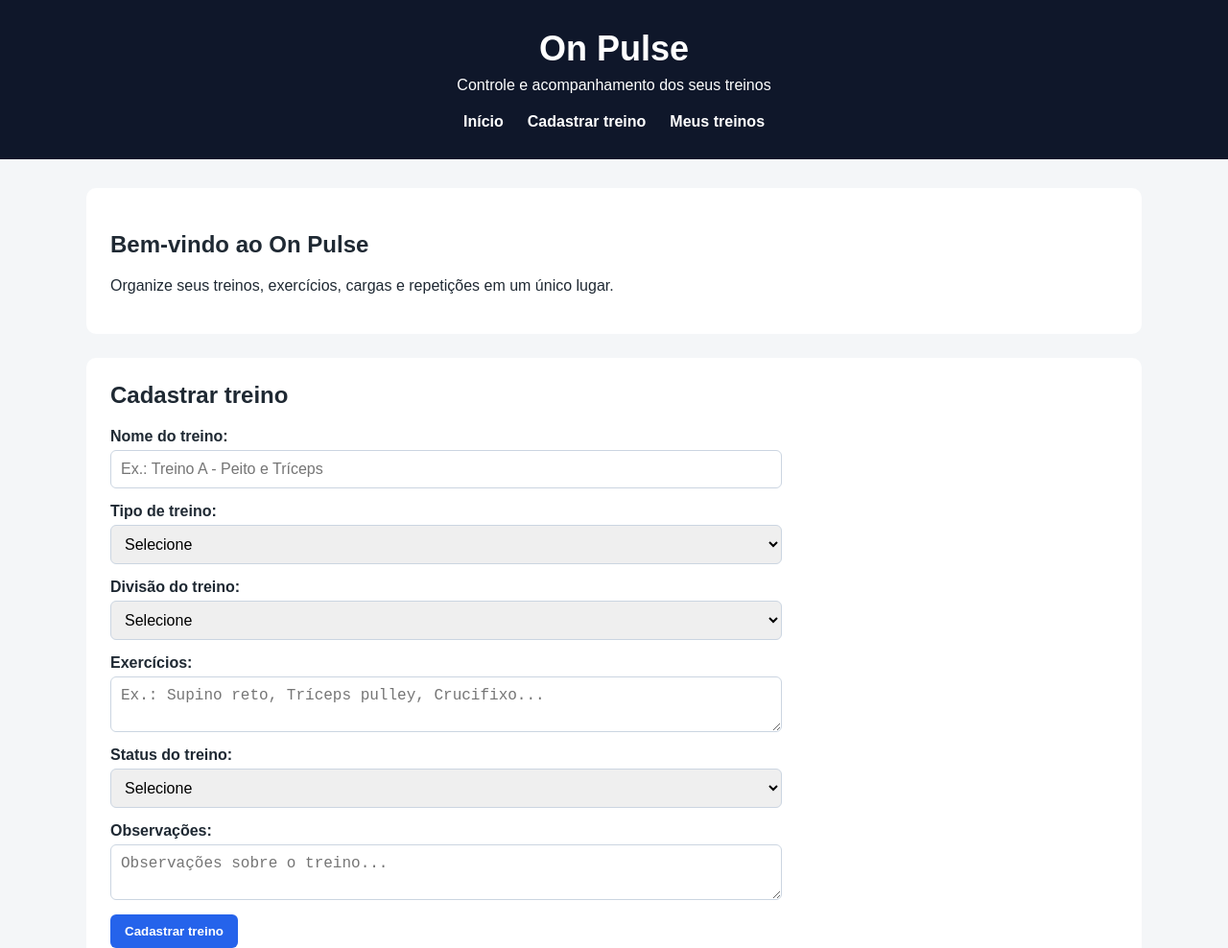
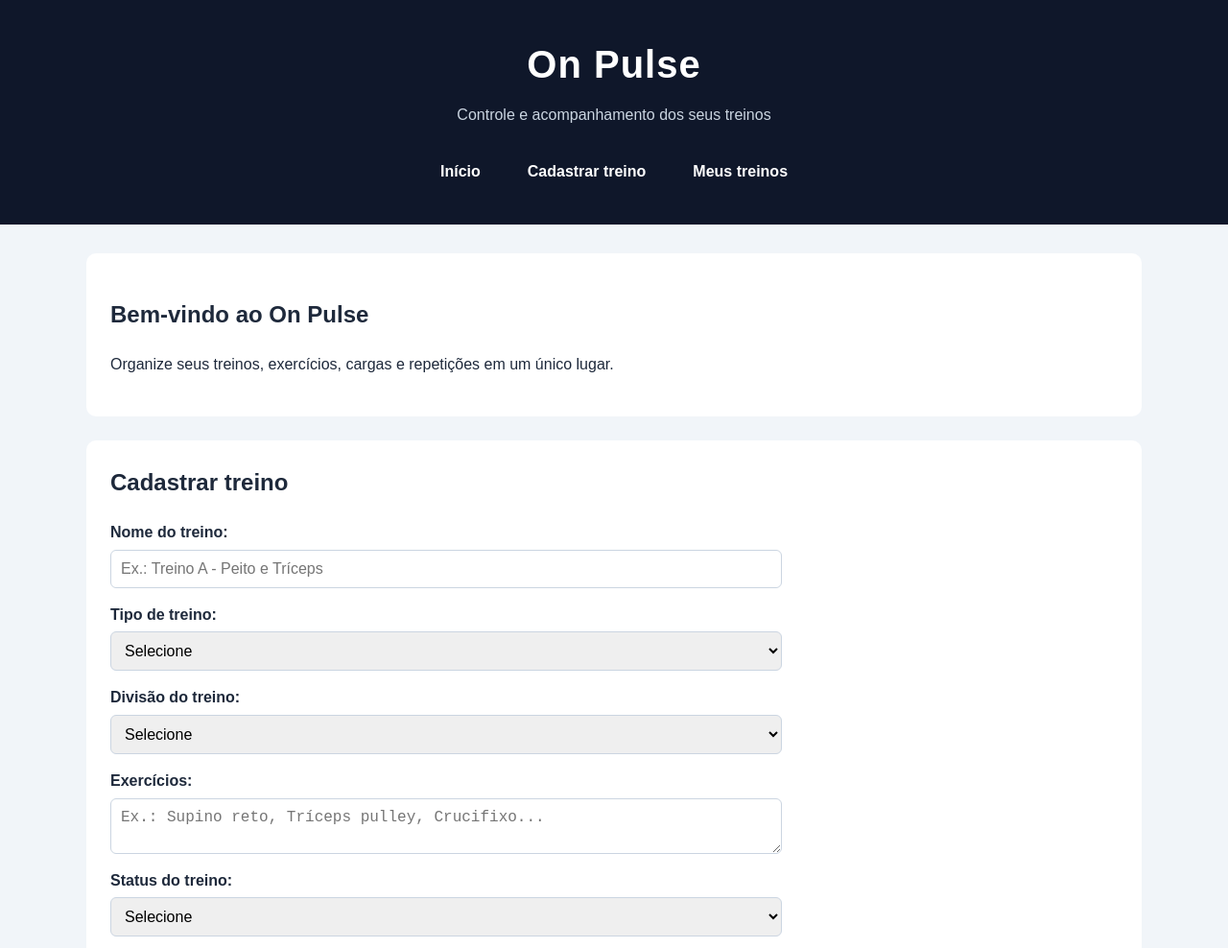
Before and after one commit to Artur060708/On-pulse, a plain HTML site: page index.html in a window 1280 px wide. Shown: the top 988 px of the page at 96% size. Drawn offline with Linux system fonts and the light colour scheme.

Commit message:
style: define identidade visual do On Pulse

```diff
--- a/assets/css/style.css
+++ b/assets/css/style.css
@@ -1,49 +1,75 @@
+
+/* ==================================
+   ON PULSE - IDENTIDADE VISUAL
+================================== */
+
+:root {
+    --cor-primaria: #2563eb;
+    --cor-primaria-hover: #1d4ed8;
+    --cor-escura: #0f172a;
+    --cor-fundo: #f1f5f9;
+    --cor-texto: #1e293b;
+    --cor-borda: #cbd5e1;
+    --cor-branca: #ffffff;
+}
+
 * {
     box-sizing: border-box;
 }
 
 body {
     margin: 0;
-    font-family: Arial, sans-serif;
-    background-color: #f4f6f8;
-    color: #1f2933;
+    font-family: Arial, Helvetica, sans-serif;
+    background-color: var(--cor-fundo);
+    color: var(--cor-texto);
+    line-height: 1.6;
 }
 
+/* CABEÇALHO */
+
 header {
-    background-color: #0f172a;
-    color: white;
-    padding: 30px;
+    background-color: var(--cor-escura);
+    color: var(--cor-branca);
+    padding: 35px 20px;
     text-align: center;
 }
 
 header h1 {
     margin: 0;
-    font-size: 36px;
+    font-size: 2.5rem;
+    letter-spacing: 1px;
 }
 
 header p {
-    margin: 8px 0 20px;
+    margin: 8px 0 25px;
+    color: #cbd5e1;
 }
+
+/* NAVEGAÇÃO */
 
 nav ul {
     list-style: none;
     padding: 0;
     margin: 0;
-
     display: flex;
     justify-content: center;
     gap: 25px;
 }
 
 nav a {
-    color: white;
+    display: inline-block;
+    color: var(--cor-branca);
     text-decoration: none;
     font-weight: bold;
+    padding: 8px 12px;
+    border-radius: 6px;
+    transition: background-color 0.2s;
 }
 
 nav a:hover {
-    text-decoration: underline;
+    background-color: var(--cor-primaria);
 }
+
 
 main {
     width: 90%;
```
